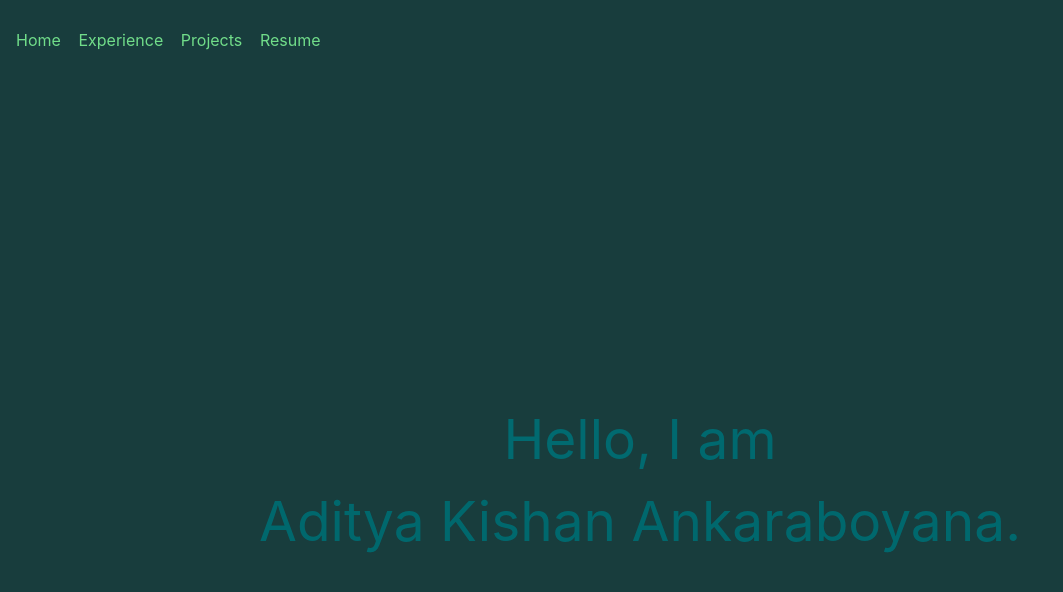
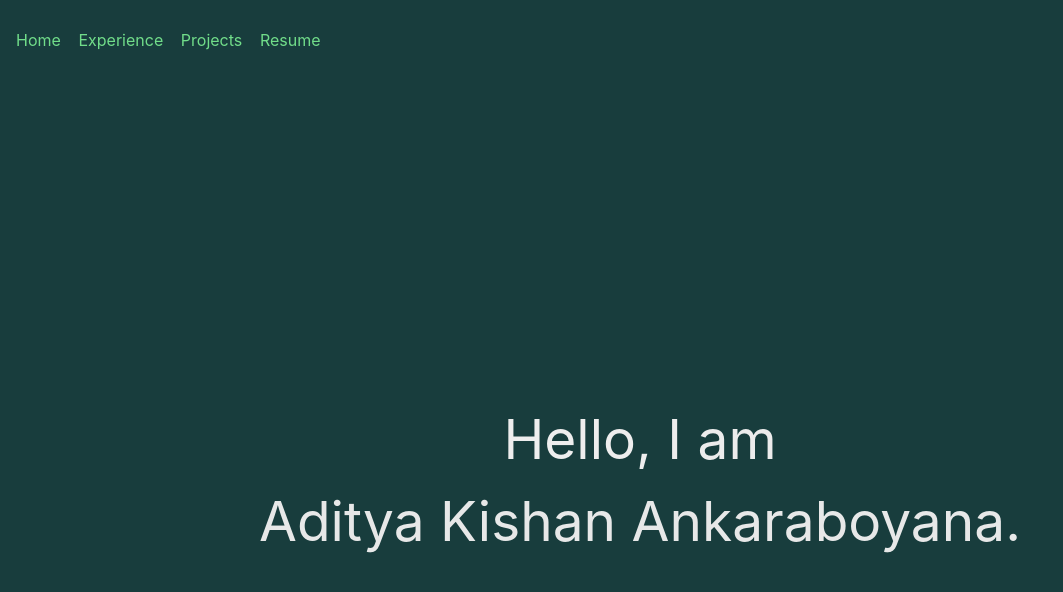
Before and after one commit to lkjsu/kishanankara.github.io, a React (Create React App) app: page / in a window 1280 px wide. Shown: the top 592 px of the page, without its empty margins (0-1063 px from the left). Built offline with nearby package versions, Linux system fonts and the light colour scheme; no server answers.

Commit message:
add default contrast

```diff
--- a/src/Main.js
+++ b/src/Main.js
@@ -8,11 +8,11 @@ class Main extends React.Component {
     return (
             <div className="App-header" style={{ backgroundColor : bgColor}}>
                 <div className="intro" style={{ backgroundColor : bgColor}}>
-                    <div className="fade-in-text1" style={{color : bgColor === "#053B50"? "#EEEEEE" :"#016A70"}}>Hello, </div>
-                    <div className="fade-in-text2" style={{color : bgColor === "#053B50"? "#EEEEEE" :"#016A70"}}>I </div>
-                    <div className="fade-in-text3" style={{color : bgColor === "#053B50"? "#EEEEEE" :"#016A70"}}>am</div>
+                    <div className="fade-in-text1" style={{color : bgColor === "#183D3D"? "#EEEEEE" :"#016A70"}}>Hello, </div>
+                    <div className="fade-in-text2" style={{color : bgColor === "#183D3D"? "#EEEEEE" :"#016A70"}}>I </div>
+                    <div className="fade-in-text3" style={{color : bgColor === "#183D3D"? "#EEEEEE" :"#016A70"}}>am</div>
                 </div>
-                <div className="fade-in-text4" style={{color : bgColor === "#053B50"? "#EEEEEE" :"#016A70"}}>Aditya Kishan Ankaraboyana.</div>
+                <div className="fade-in-text4" style={{color : bgColor === "#183D3D"? "#EEEEEE" :"#016A70"}}>Aditya Kishan Ankaraboyana.</div>
                 {/* <div class="fade-in-text5" style={{color : this.state.bgColor === "#053B50"? "#EEEEEE" :"#016A70"}}>software engineer with a keen interest in Backend Development.</div> */}
             </div>
             );
```
